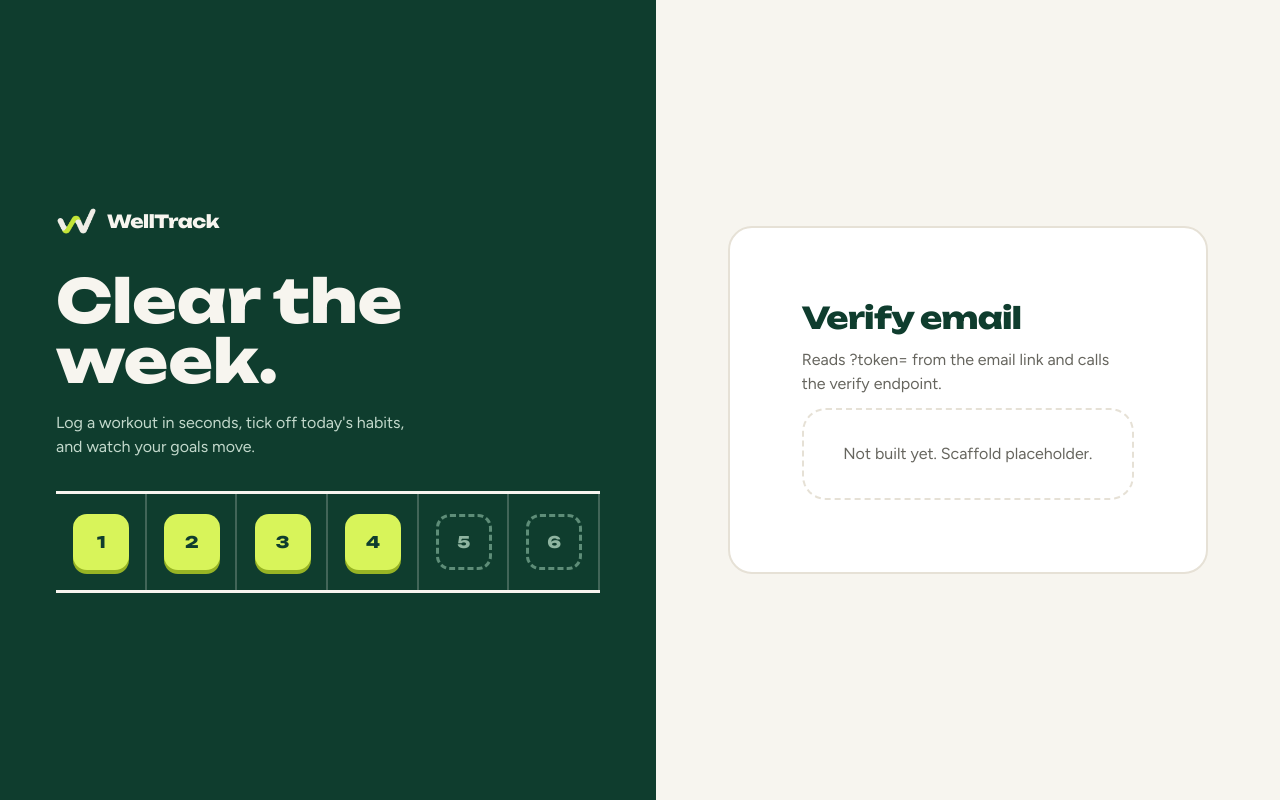
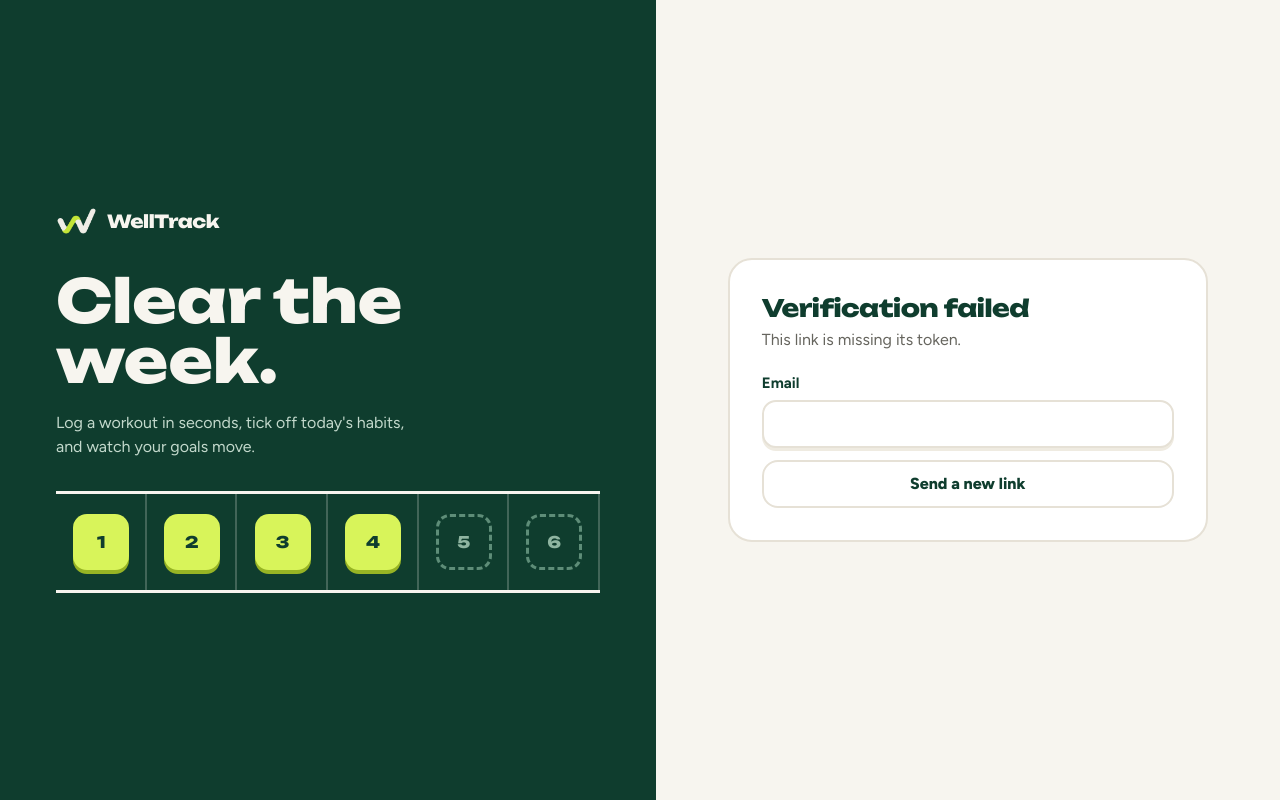
Before and after one commit to Petre20/Proiect_TW, a React (Vite) app in the folder frontend/: page /auth/verify-email in a window 1280 px wide. Built offline with nearby package versions, Linux system fonts and the light colour scheme.

Commit message:
feat(frontend): implement verify email page

```diff
--- a/frontend/src/features/auth/VerifyEmailPage.tsx
+++ b/frontend/src/features/auth/VerifyEmailPage.tsx
@@ -1,5 +1,50 @@
-import { PagePlaceholder } from '@/components/PagePlaceholder'
+import { useQuery } from '@tanstack/react-query'
+import { Link, useSearchParams } from 'react-router'
+import { Button } from '@/components/ui/button'
+import { authApi } from './api'
+import { ResendForm } from './components/ResendForm'
 
 export function Component() {
-  return <PagePlaceholder title='Verify email' note='Reads ?token= from the email link and calls the verify endpoint.' />
+  const token = useSearchParams()[0].get('token') ?? ''
+
+  // a query rather than a mutation: the token is single-use and a query is deduplicated under StrictMode
+  const verify = useQuery({
+    queryKey: ['auth', 'verify', token],
+    queryFn: () => authApi.verifyEmail(token),
+    enabled: !!token,
+    retry: false,
+    staleTime: Infinity,
+    gcTime: Infinity,
+  })
+
+  if (verify.isSuccess) {
+    return (
+      <div className="grid gap-4">
+        <h1 className="text-2xl">Email verified</h1>
+        <p className="text-muted-foreground">Your account is ready. Log in to get started.</p>
+        <Button asChild>
+          <Link to="/auth">Log in</Link>
+        </Button>
+      </div>
+    )
+  }
+
+  if (!token || verify.isError) {
+    return (
+      <div>
+        <h1 className="mb-1 text-2xl">Verification failed</h1>
+        <p role="alert" className="text-muted-foreground">
+          {token ? verify.error?.message : 'This link is missing its token.'}
+        </p>
+        <ResendForm />
+      </div>
+    )
+  }
+
+  return (
+    <div aria-live="polite">
+      <h1 className="mb-1 text-2xl">Verifying your email…</h1>
+      <p className="text-muted-foreground">This takes a moment.</p>
+    </div>
+  )
 }
--- /dev/null
+++ b/frontend/src/features/auth/components/ResendForm.tsx
@@ -0,0 +1,30 @@
+import { zodResolver } from '@hookform/resolvers/zod'
+import { useForm } from 'react-hook-form'
+import { TextField } from '@/components/form/TextField'
+import { Button } from '@/components/ui/button'
+import { useCooldown } from '@/hooks/use-cooldown'
+import { useResendVerification } from '../mutations'
+import { loginSchema } from '../schemas'
+
+const schema = loginSchema.pick({ email: true })
+
+export function ResendForm() {
+  const resend = useResendVerification()
+  const { remaining, active, start } = useCooldown(60)
+  const form = useForm({ resolver: zodResolver(schema), defaultValues: { email: '' } })
+
+  return (
+    <form
+      noValidate
+      className="mt-5 grid gap-3"
+      onSubmit={form.handleSubmit(({ email }) => resend.mutate(email, { onSuccess: start }))}
+    >
+      <TextField control={form.control} name="email" label="Email" type="email" autoComplete="email" />
+      <Button type="submit" variant="outline" disabled={active || resend.isPending}>
+        {active ? `Resend in ${remaining}s` : 'Send a new link'}
+      </Button>
+      {resend.isSuccess && <p className="text-sm text-muted-foreground">If the account exists, a new link is on its way.</p>}
+      {resend.isError && <p role="alert" className="text-sm font-semibold text-destructive-text">{resend.error.message}</p>}
+    </form>
+  )
+}
```
Also changed, not shown: 1 other file (tests, documents, lock files or other folders).
